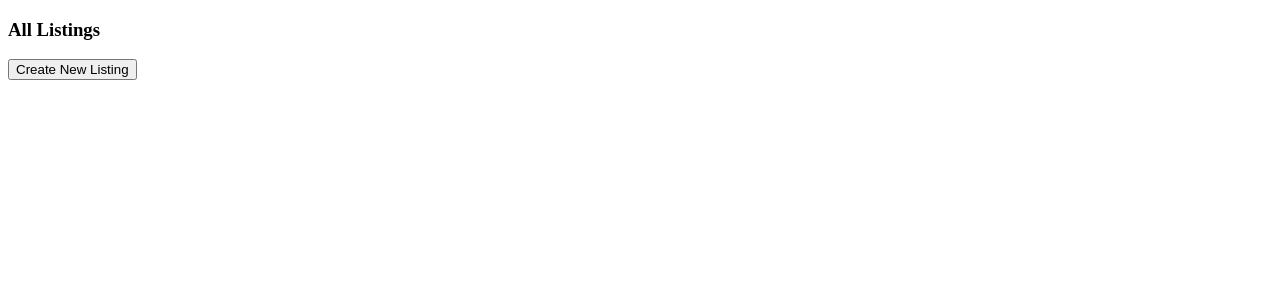
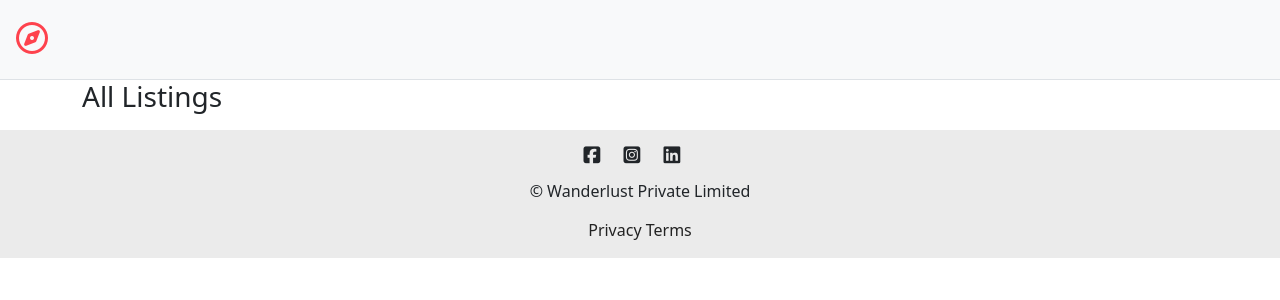
Before and after one commit to Arihant-rgb/Airbnb, a Node server app: page /listings in a window 1280 px wide. Shown: the top 300 px of the page. Run offline with Node 20, Linux system fonts and the light colour scheme; data that the repository does not hold is empty; some libraries are stand-ins or nearby versions.

Commit message:
header and footer styling

```diff
--- a/app.js
+++ b/app.js
@@ -6,12 +6,15 @@ const MONGO_URL = "mongodb://127.0.0.1:27017/wanderlust";
 const Listing= require("./models/listing.js");
 const path= require("path");
 const methodOverride= require("method-override");
+const ejsMate= require("ejs-mate");
 
 
 app.set("view engine","ejs");
 app.set("views",path.join(__dirname,"views"));
 app.use(express.urlencoded({extended:true}));
 app.use(methodOverride("_method"));
+app.engine("ejs",ejsMate);
+app.use(express.static(path.join(__dirname,"/public")));
 
 main()
 .then(()=>{
--- a/package.json
+++ b/package.json
@@ -20,6 +20,7 @@
   "homepage": "https://github.com/Arihant-rgb/Airbnb#readme",
   "dependencies": {
     "ejs": "^7.0.2",
+    "ejs-mate": "^4.0.0",
     "express": "^5.3.0",
     "method-override": "^3.0.0",
     "mongoose": "^9.11.4",
--- /dev/null
+++ b/public/css/style.css
@@ -0,0 +1,46 @@
+
+/* Navbar */
+.navbar{
+    height: 5rem;
+    background-color: white;
+}
+.fa-compass{
+    color: #fe424d;
+    font-size: 2rem;
+}
+.nav-link{
+    color: #222222 !important;
+}
+
+/* footer */
+.f-info-links a{
+    text-decoration: none;
+    color: #222222;
+}
+
+.f-info-links a:hover{
+    text-decoration: underline;
+}
+
+.f-info-socials{
+    width: 100%;
+    display: flex;
+    align-items: center;
+    justify-content: center;
+}
+
+.f-info-socials i{
+    margin-right: 1rem;
+    font-size: 1.2rem;
+}
+
+.f-info{
+    text-align: center;
+    height: 8rem;
+    background-color: #ebebeb;
+    display: flex;
+    flex-direction: column;
+    flex-wrap: wrap;
+    justify-content: space-evenly;
+    align-items: center;
+}
--- /dev/null
+++ b/views/includes/footer.ejs
@@ -0,0 +1,14 @@
+<footer>
+    <div class="f-info">
+        <div class="f-info-socials">
+            <i class="fa-brands fa-square-facebook"></i>
+            <i class="fa-brands fa-square-instagram"></i>
+            <i class="fa-brands fa-linkedin"></i>
+        </div>
+        <div>&copy Wanderlust Private Limited</div>
+        <div class="f-info-links">
+            <a href="/privacy">Privacy</a>
+            <a href="/terms">Terms</a>
+        </div>
+    </div>
+</footer>
--- /dev/null
+++ b/views/includes/navbar.ejs
@@ -0,0 +1,23 @@
+<nav class="navbar navbar-expand bg-light navbar-light border-bottom sticky-top">
+    <div class="container-fluid">
+        <a class="navbar-brand" href="/"><i class="fa-jelly-fill fa-regular fa-compass"></i></a>
+        <button class="btn-icon navbar-toggler" type="button" data-bs-toggle="drawer"
+            data-bs-target="#navbarNavAltMarkup">
+            <span class="navbar-toggler-icon" aria-hidden="true"></span>
+        </button>
+        <dialog class="drawer drawer-end" tabindex="-1" id="navbarNavAltMarkup"
+            aria-labelledby="navbarNavAltMarkupLabel">
+            <div class="drawer-header">
+                <h5 class="drawer-title" id="navbarNavAltMarkupLabel">Menu</h5>
+                <button type="button" class="btn-close" data-bs-dismiss="drawer" aria-label="Close"></button>
+            </div>
+            <div class="drawer-body">
+                <div class="nav nav-pills navbar-nav">
+                    <a class="nav-link" href="/">Home</a>
+                    <a class="nav-link" href="/listings">All Listings</a>
+                    <a class="nav-link" href="/listings/new">Add new Listing</a>
+                </div>
+            </div>
+        </dialog>
+    </div>
+</nav>
--- /dev/null
+++ b/views/layouts/boilerplate.ejs
@@ -0,0 +1,22 @@
+<!DOCTYPE html>
+<html lang="en" data-bs-theme="light">
+<head>
+    <meta charset="UTF-8">
+    <meta name="viewport" content="width=device-width, initial-scale=1.0">
+    <title>WanderLust</title>
+    <link rel="stylesheet" href="/css/style.css">
+    <link href="https://cdn.jsdelivr.net/npm/bootstrap@6.0.0-alpha.1/dist/css/bootstrap.min.css" rel="stylesheet" integrity="sha384-B/GM4XqrwHnWXNOWMbloTmrYXZg10cakYGmpfsR/bbzQ6JAJI4ihuyADKLnBgrCe" crossorigin="anonymous">
+    <link rel="stylesheet" href="https://cdnjs.cloudflare.com/ajax/libs/font-awesome/7.3.1/css/all.min.css">
+</head>
+<body>
+    <%- include("../includes/navbar")%>
+    <div class="container">
+        <%- body %>
+    </div>
+
+    <%- include("../includes/footer")%>
+
+    <script type="module" src="https://cdn.jsdelivr.net/npm/bootstrap@6.0.0-alpha.1/dist/js/bootstrap.min.js" integrity="sha384-BJf/nQgxZJU68GxBse97Vdlc8Rh+z9PzzXiS3/BjV+1nQPR7IKn+iJnD3DJvCMaU" crossorigin="anonymous"></script>
+
+</body>
+</html>
--- a/views/listings/index.ejs
+++ b/views/listings/index.ejs
@@ -1,19 +1,12 @@
-<!DOCTYPE html>
-<html lang="en">
-<head>
-    <meta charset="UTF-8">
-    <meta name="viewport" content="width=device-width, initial-scale=1.0">
-    <title>WanderLust</title>
-</head>
+<% layout("/layouts/boilerplate")%>
 <body>
     <h3>All Listings</h3>
-    <form method="get" action="/listings/new">
+    <!-- <form method="get" action="/listings/new">
         <button>Create New Listing</button>
-    </form>
+    </form> -->
     <ul>
         <%for(let listing of allListings){%>
             <li><a href="/listings/<%=listing._id%>"><%=listing.title%></a></li>
         <%}%>
     </ul>
 </body>
-</html>
```
Also changed, not shown: views/listings/show.ejs (+1 -8 lines), 1 other file.
